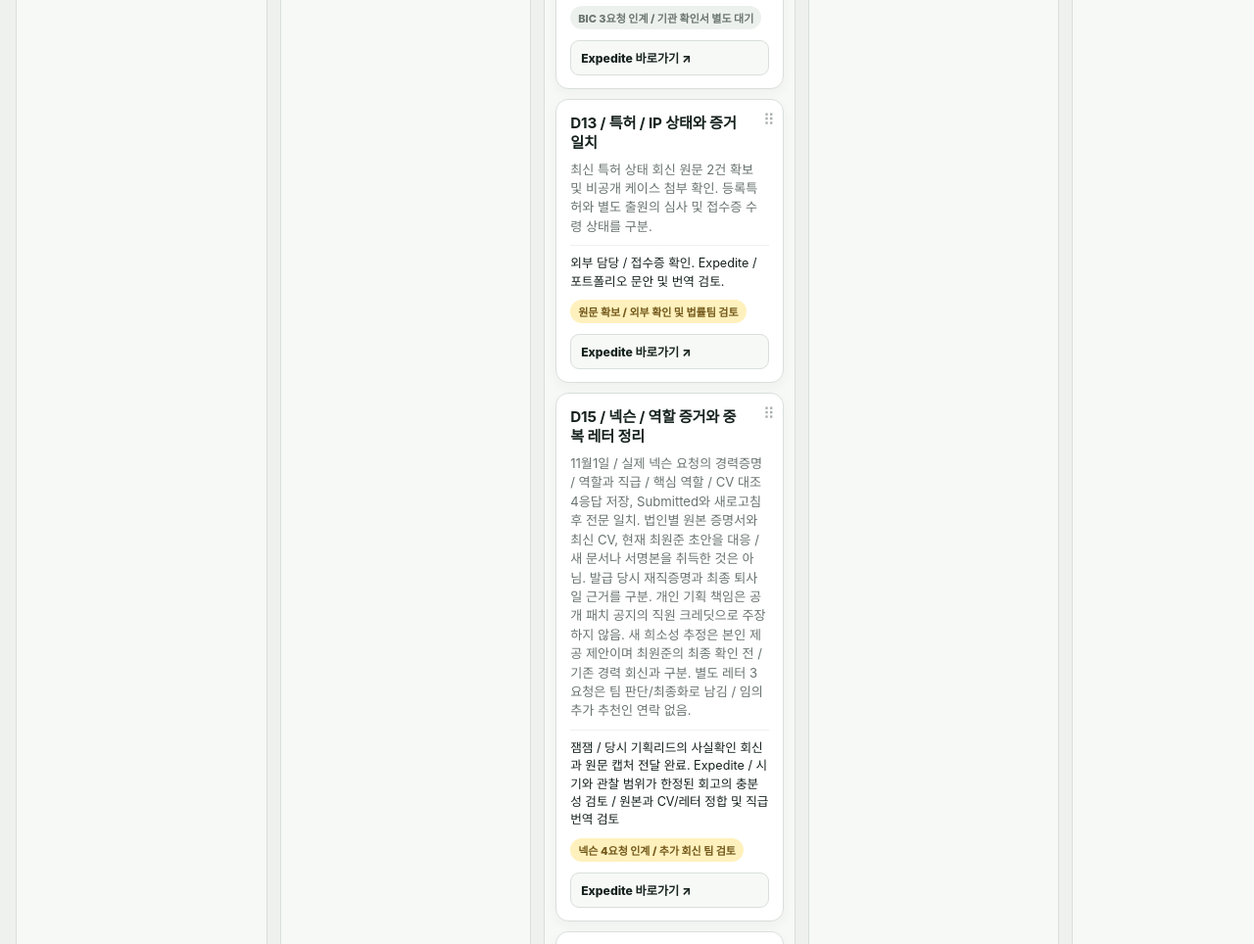
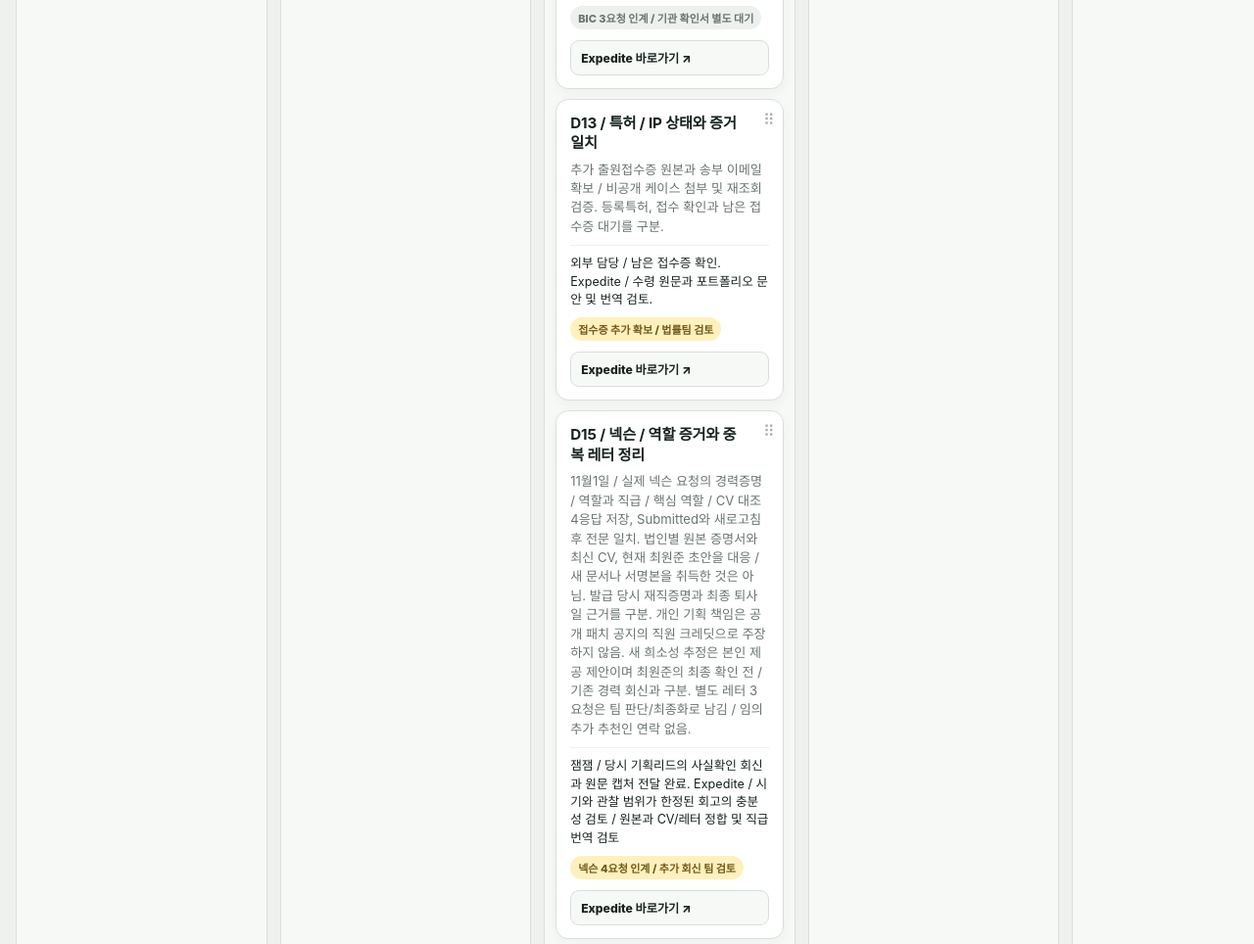
Before and after one commit to Jeklinkimm/Jeklinkimm.github.io, a plain HTML site: page eb1a-board/index.html in a window 1280 px wide. Shown: the part 7900-8864 px from the top of the page at 98% size. Drawn offline with Linux system fonts and the light colour scheme.

Commit message:
Update aggregate filing receipt handoff status

```diff
--- a/eb1a-board/index.html
+++ b/eb1a-board/index.html
@@ -781,11 +781,11 @@
       };
       sourceUpdates20261013['doc-d13']={
         ...sourceUpdates20261013['doc-d13'],
-        ko:'최신 특허 상태 회신 원문 2건 확보 및 비공개 케이스 첨부 확인. 등록특허와 별도 출원의 심사 및 접수증 수령 상태를 구분.',
-        en:'Two current patent-status source replies obtained and verified in the private case. Granted patent and separate applications, examination and receipt status remain distinct.',
-        nextKo:'외부 담당 / 접수증 확인. Expedite / 포트폴리오 문안 및 번역 검토.',
-        nextEn:'External custodian / Check filing receipts. Expedite / Review portfolio wording and translations.',
-        tagKo:'원문 확보 / 외부 확인 및 법률팀 검토',tagEn:'Sources obtained / External confirmation and counsel review',replaceAllParagraphs:true
+        ko:'추가 출원접수증 원본과 송부 이메일 확보 / 비공개 케이스 첨부 및 재조회 검증. 등록특허, 접수 확인과 남은 접수증 대기를 구분.',
+        en:'An additional original filing receipt and source email obtained, attached and reload-verified in the private case. Granted patent, acknowledged filing and remaining receipt wait remain distinct.',
+        nextKo:'외부 담당 / 남은 접수증 확인. Expedite / 수령 원문과 포트폴리오 문안 및 번역 검토.',
+        nextEn:'External custodian / Check the remaining receipt. Expedite / Review received source, portfolio wording and translations.',
+        tagKo:'접수증 추가 확보 / 법률팀 검토',tagEn:'Additional receipt obtained / Counsel review',replaceAllParagraphs:true
       };
       for(const [id,update] of Object.entries(sourceUpdates20261013)){
         const card=document.getElementById(id);
```
